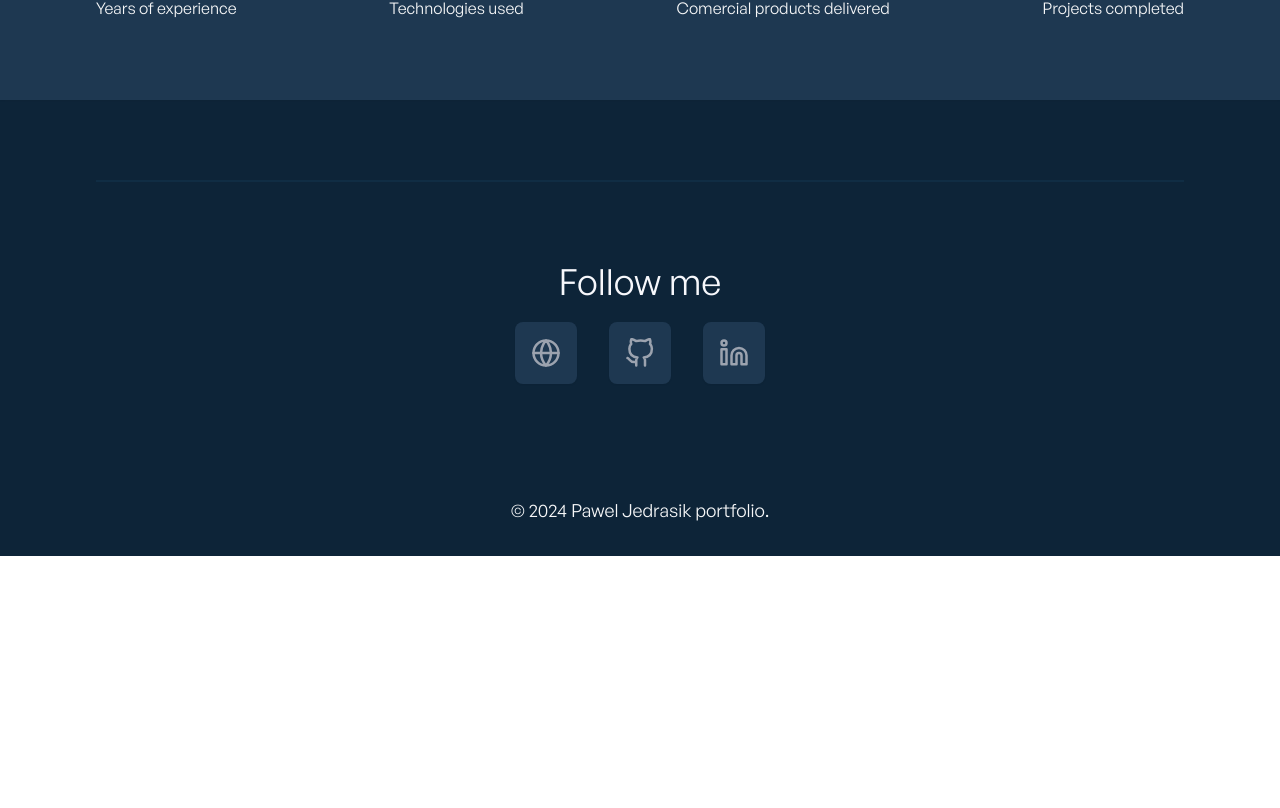
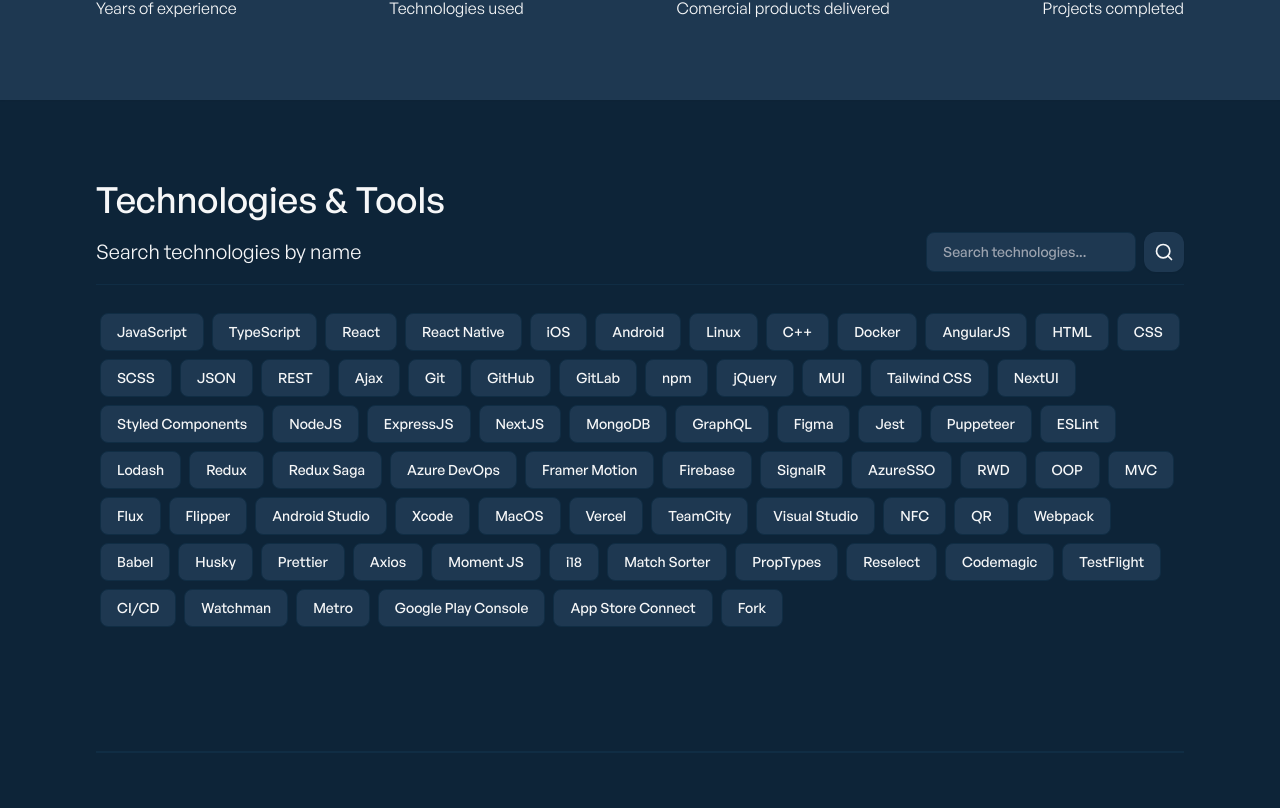
Before and after one commit to L3VU5/portfolio-paweljedrasik, a Next.js app: page /about in a window 1280 px wide. Shown: the part 672-1480 px from the top of the page. Before the commit the page ends 1228 px from the top, so only its background shows below. Built offline with nearby package versions, Linux system fonts and the light colour scheme.

Commit message:
technologies list added

```diff
--- a/app/about/page.jsx
+++ b/app/about/page.jsx
@@ -2,7 +2,9 @@
 
 import AboutMeBio from '../../components/about/AboutMeBio';
 import AboutCounter from '../../components/about/AboutCounter';
+import Technologies from '../../components/about/Technologies';
 import { motion } from 'framer-motion';
+import { TechnologiesProvider } from '../../context/TechnologiesContext';
 
 const About = () => {
 	return (
@@ -16,13 +18,30 @@
 					<AboutMeBio />
 			</motion.div>
 
+			<TechnologiesProvider>
+			<motion.div
+					initial={{ opacity: 0 }}
+					animate={{ opacity: 1, delay: 1 }}
+					exit={{ opacity: 0 }}
+					className="container mx-auto"
+				>
+				</motion.div>
 				<motion.div
 					initial={{ opacity: 0 }}
 					animate={{ opacity: 1, delay: 1 }}
 					exit={{ opacity: 0 }}
 					>
 					<AboutCounter />
+					<motion.div
+					initial={{ opacity: 0 }}
+					animate={{ opacity: 1, delay: 1 }}
+					exit={{ opacity: 0 }}
+					className="container mx-auto"
+				>
+					<Technologies />
 					</motion.div>
+				</motion.div>
+			</TechnologiesProvider>
 		</>
 	);
 };
--- a/components/about/AboutCounter.jsx
+++ b/components/about/AboutCounter.jsx
@@ -1,14 +1,15 @@
 'use client';
 
+import { useContext } from 'react';
 import { useCountUp } from 'react-countup';
 import CounterItem from './CounterItem';
-
-const technologies = ['JavaScript', 'TypeScript', 'React', 'React Native', 'iOS', 'Android', 'Linux', 'C++', 'Docker', 'AngularJS', 'HTML', 'CSS', 'SCSS', 'JSON', 'REST', 'Ajax', 'Git', 'GitHub', 'GitLab', 'npm', 'jQuery', 'Figma', 'MUI', 'Tailwind CSS', 'NextUI', 'Styled Components', 'NodeJS', 'ExpressJS', 'NextJS', 'MongoDB', 'GraphQL', 'Figma', 'Jest', 'Puppeteer', 'ESLint', 'Lodash', 'Redux', 'Redux Saga', 'Azure DevOps', 'Framer Motion', 'Firebase', 'SignalR', 'AzureSSO', 'RWD', 'OOP', 'MVC', 'Flux', 'Flipper', 'Android Studio', 'Xcode', 'MacOS', 'Vercel', 'TeamCity', 'Visual Studio', 'NFC', 'QR', 'Webpack', 'Babel', 'Husky', 'Prettier',' Axios', 'Moment JS', 'i18', 'Match Sorter', 'PropTypes', 'Reselect', 'Codemagic', 'TestFlight', 'CI/CD', 'Watchman', 'Metro', 'Google Play Console', 'App Store Connect', 'Fork'];
+import { TechnologiesContext } from '../../context/TechnologiesContext';
 
 const AboutCounter = () => {
+	const { technologiesLength } = useContext(TechnologiesContext);
 	useCountUp({ ref: 'experienceCounter', end: 6, duration: 3 });
 	useCountUp({ ref: 'projectsCounter', end: 84, duration: 3 });
-	useCountUp({ ref: 'technologiesCounter', end: technologies.length, duration: 3 });
+	useCountUp({ ref: 'technologiesCounter', end: technologiesLength, duration: 3 });
 	useCountUp({ ref: 'productsCounter', end: 3, duration: 3 });
 
 	return (
--- /dev/null
+++ b/components/about/Technologies.jsx
@@ -0,0 +1,106 @@
+'use client';
+
+import { useContext } from 'react';
+import { FiSearch } from 'react-icons/fi';
+import { TechnologiesContext } from '../../context/TechnologiesContext';
+
+const ProjectsGrid = () => {
+	const {
+		setSearchTechnology,
+		searchTechByTitle,
+	} = useContext(TechnologiesContext);
+
+	return (
+		<section className="py-5 sm:py-10 mt-5 sm:mt-10">
+			<p className="font-general-medium text-2xl sm:text-4xl mb-3 text-ternary-dark dark:text-ternary-light">
+				Technologies & Tools
+			</p>
+
+			<div>
+				<div
+					className="
+                        flex
+                        justify-between
+                        border-b border-primary-light
+                        dark:border-secondary-dark
+                        pb-3
+                        gap-3
+                        "
+				>
+
+					<p className="font-general-regular flex items-center text-center text-secondary-dark dark:text-ternary-light text-md sm:text-xl">
+						Search technologies by name
+					</p>
+					<div className="flex justify-between gap-2">
+						<input
+							onChange={(e) => {
+								setSearchTechnology(e.target.value);
+							}}
+							className="font-general-medium
+                                pl-3
+                                pr-1
+                                sm:px-4
+                                py-2
+                                border
+                           		border-gray-200
+                                dark:border-secondary-dark
+                                rounded-lg
+                                text-sm
+                                sm:text-md
+                                bg-secondary-light
+                                dark:bg-ternary-dark
+                                text-primary-dark
+                                dark:text-ternary-light
+                                "
+							id="name"
+							name="name"
+							type="search"
+							required=""
+							placeholder="Search technologies..."
+							aria-label="Name"
+						/>
+						<span
+							className="
+                                hidden
+                                sm:block
+                                bg-primary-light
+                                dark:bg-ternary-dark
+                                p-2.5
+                                shadow-sm
+                                rounded-xl
+                                cursor-pointer
+                                "
+						>
+							<FiSearch className="text-ternary-dark dark:text-ternary-light w-5 h-5"></FiSearch>
+						</span>
+					</div>
+				</div>
+			</div>
+
+			<div className="flex flex-wrap mt-6">
+				{ searchTechByTitle.map((tech) => (
+						<div key={tech} className="font-general-medium m-1
+							pl-3
+							pr-1
+							sm:px-4
+							py-2
+							border
+							border-gray-200
+							dark:border-secondary-dark
+							rounded-lg
+							text-sm
+							sm:text-md
+							bg-secondary-light
+							dark:bg-ternary-dark
+							text-primary-dark
+							dark:text-ternary-light
+						">
+							<span>{tech}</span>
+						</div>
+				))}
+			</div>
+		</section>
+	);
+};
+
+export default ProjectsGrid;
--- /dev/null
+++ b/context/TechnologiesContext.jsx
@@ -0,0 +1,34 @@
+"use client";
+
+import { useState, createContext } from 'react';
+import { technologiesData } from '../data/technologies';
+import {matchSorter} from 'match-sorter';
+
+// Create projects context
+export const TechnologiesContext = createContext();
+
+// Create the projects context provider
+export const TechnologiesProvider = (props) => {
+	const [technologies, setTechnologies] = useState(technologiesData);
+	const [searchTechnology, setSearchTechnology] = useState('');
+
+	// Search tech by title
+	const searchTechByTitle = searchTechnology === '' ? technologies : matchSorter(technologies, searchTechnology);
+
+	const technologiesLength = technologies.length;
+
+	return (
+		<TechnologiesContext.Provider
+			value={{
+				technologiesLength,
+				technologies,
+				setTechnologies,
+				searchTechnology,
+				setSearchTechnology,
+				searchTechByTitle,
+			}}
+		>
+			{props.children}
+		</TechnologiesContext.Provider>
+	);
+};
--- a/css/main.css
+++ b/css/main.css
@@ -675,6 +675,9 @@
 .justify-between {
   justify-content: space-between;
 }
+.justify-evenly {
+  justify-content: space-evenly;
+}
 .gap-10 {
   gap: 2.5rem;
 }
--- /dev/null
+++ b/data/technologies.js
@@ -0,0 +1,75 @@
+export const technologiesData = [
+  "JavaScript",
+  "TypeScript",
+  "React",
+  "React Native",
+  "iOS",
+  "Android",
+  "Linux",
+  "C++",
+  "Docker",
+  "AngularJS",
+  "HTML",
+  "CSS",
+  "SCSS",
+  "JSON",
+  "REST",
+  "Ajax",
+  "Git",
+  "GitHub",
+  "GitLab",
+  "npm",
+  "jQuery",
+  "MUI",
+  "Tailwind CSS",
+  "NextUI",
+  "Styled Components",
+  "NodeJS",
+  "ExpressJS",
+  "NextJS",
+  "MongoDB",
+  "GraphQL",
+  "Figma",
+  "Jest",
+  "Puppeteer",
+  "ESLint",
+  "Lodash",
+  "Redux",
+  "Redux Saga",
+  "Azure DevOps",
+  "Framer Motion",
+  "Firebase",
+  "SignalR",
+  "AzureSSO",
+  "RWD",
+  "OOP",
+  "MVC",
+  "Flux",
+  "Flipper",
+  "Android Studio",
+  "Xcode",
+  "MacOS",
+  "Vercel",
+  "TeamCity",
+  "Visual Studio",
+  "NFC",
+  "QR",
+  "Webpack",
+  "Babel",
+  "Husky",
+  "Prettier",
+  "Axios",
+  "Moment JS",
+  "i18",
+  "Match Sorter",
+  "PropTypes",
+  "Reselect",
+  "Codemagic",
+  "TestFlight",
+  "CI/CD",
+  "Watchman",
+  "Metro",
+  "Google Play Console",
+  "App Store Connect",
+  "Fork",
+];
--- a/package.json
+++ b/package.json
@@ -9,6 +9,7 @@
     "@testing-library/user-event": "^14.4.3",
     "framer-motion": "^10.18.0",
     "install": "^0.13.0",
+    "match-sorter": "^6.3.3",
     "next": "14.0.4",
     "npm": "^10.3.0",
     "postcss-cli": "^10.1.0",
```
Also changed, not shown: context/ProjectsContext.jsx (+2 -10 lines), 1 other file (tests, documents, lock files or other folders). Lines whose indentation alone changed are shown as unchanged.
